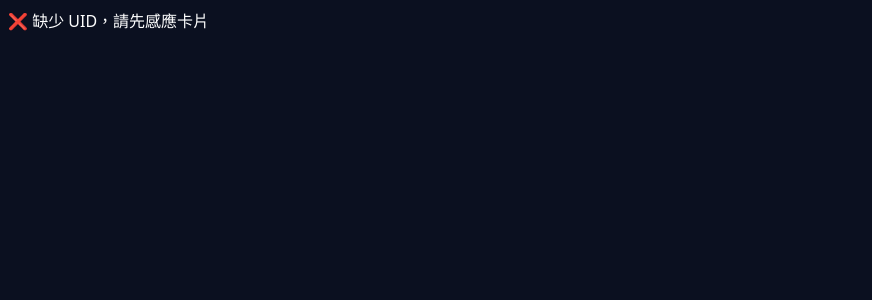
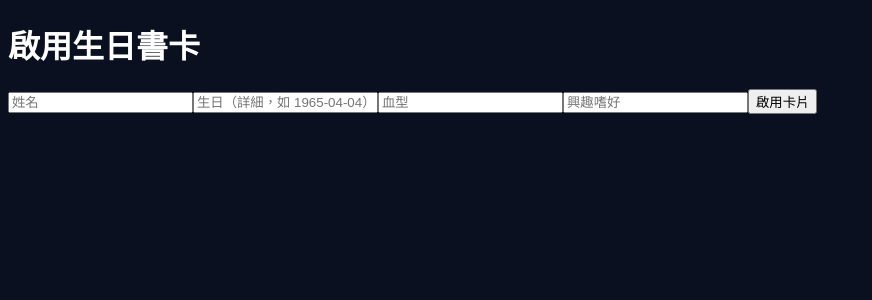
Before and after one commit to srluo/NFC-HB2Y, a Next.js app: page /activate in a window 1280 px wide. Shown: the top 300 px of the page, without its empty margins (0-872 px from the left). Built offline with nearby package versions, Linux system fonts and the light colour scheme.

Commit message:
Update page.jsx

```diff
--- a/app/activate/page.jsx
+++ b/app/activate/page.jsx
@@ -2,11 +2,12 @@
 import { useState } from "react";
 import { useSearchParams, useRouter } from "next/navigation";
 
-export const dynamic = "force-dynamic";  // ⬅️ 關鍵，禁止靜態化
+// ⬅️ 關鍵：禁止 SSG，強制動態
+export const dynamic = "force-dynamic";
 
 export default function ActivatePage() {
   const searchParams = useSearchParams();
-  const uid = searchParams.get("uid"); // ← 從網址帶進來的 UID
+  const uid = searchParams.get("uid");  // ← 只會在瀏覽器生效
   const router = useRouter();
 
   const [form, setForm] = useState({
@@ -15,9 +16,7 @@ export default function ActivatePage() {
     blood_type: "",
     hobbies: ""
   });
-
-  const [status, setStatus] = useState("idle"); // idle | loading | success | error
-  const [message, setMessage] = useState("");
+  const [status, setStatus] = useState("idle");
 
   const handleChange = (e) => {
     setForm({ ...form, [e.target.name]: e.target.value });
@@ -26,7 +25,6 @@ export default function ActivatePage() {
   const handleSubmit = async (e) => {
     e.preventDefault();
     setStatus("loading");
-    setMessage("");
 
     try {
       const res = await fetch("/api/card-activate", {
@@ -36,33 +34,20 @@ export default function ActivatePage() {
       });
 
       const data = await res.json();
-
-      if (res.ok && data.status === "activated") {
-        setStatus("success");
-        setMessage(`卡片啟用成功 ✅，剩餘點數：${data.points}`);
-        setTimeout(() => router.push("/"), 2000); // 2秒後回首頁
+      if (!res.ok) {
+        setStatus(`error: ${data.code || data.reason}`);
       } else {
-        setStatus("error");
-        setMessage(`⚠️ 啟用失敗：${data.code || data.reason}`);
+        setStatus(`✅ 卡片啟用成功！點數：${data.points}`);
+        setTimeout(() => router.push("/"), 2000);
       }
     } catch (err) {
-      setStatus("error");
-      setMessage("⚠️ 系統錯誤，請稍後再試");
+      setStatus("error: network error");
     }
   };
 
-  if (!uid) {
-    return (
-      <div className="p-4 text-center text-red-500">
-        ❌ 缺少 UID，請先感應卡片
-      </div>
-    );
-  }
-
   return (
-    <div className="max-w-md mx-auto mt-10 p-4 border rounded-lg shadow">
-      <h1 className="text-xl font-bold mb-4">啟用生日書卡</h1>
-
+    <div className="max-w-md mx-auto mt-10">
+      <h1 className="text-2xl font-bold mb-4">啟用生日書卡</h1>
       <form onSubmit={handleSubmit} className="space-y-3">
         <input
           type="text"
@@ -75,7 +60,7 @@ export default function ActivatePage() {
         <input
           type="text"
           name="birthday_detail"
-          placeholder="詳細生日 (例如 1965-04-04)"
+          placeholder="生日（詳細，如 1965-04-04）"
           value={form.birthday_detail}
           onChange={handleChange}
           className="w-full border p-2 rounded"
@@ -96,24 +81,17 @@ export default function ActivatePage() {
           onChange={handleChange}
           className="w-full border p-2 rounded"
         />
-
         <button
           type="submit"
           disabled={status === "loading"}
           className="w-full bg-indigo-600 text-white rounded-lg py-2 mt-4 hover:bg-indigo-700"
         >
-          {status === "loading" ? "啟用中..." : "確認啟用"}
+          {status === "loading" ? "啟用中..." : "啟用卡片"}
         </button>
       </form>
 
-      {message && (
-        <div
-          className={`mt-4 text-sm ${
-            status === "success" ? "text-green-600" : "text-red-500"
-          }`}
-        >
-          {message}
-        </div>
+      {status !== "idle" && (
+        <div className="mt-4 text-sm text-gray-700">{status}</div>
       )}
     </div>
   );
```
